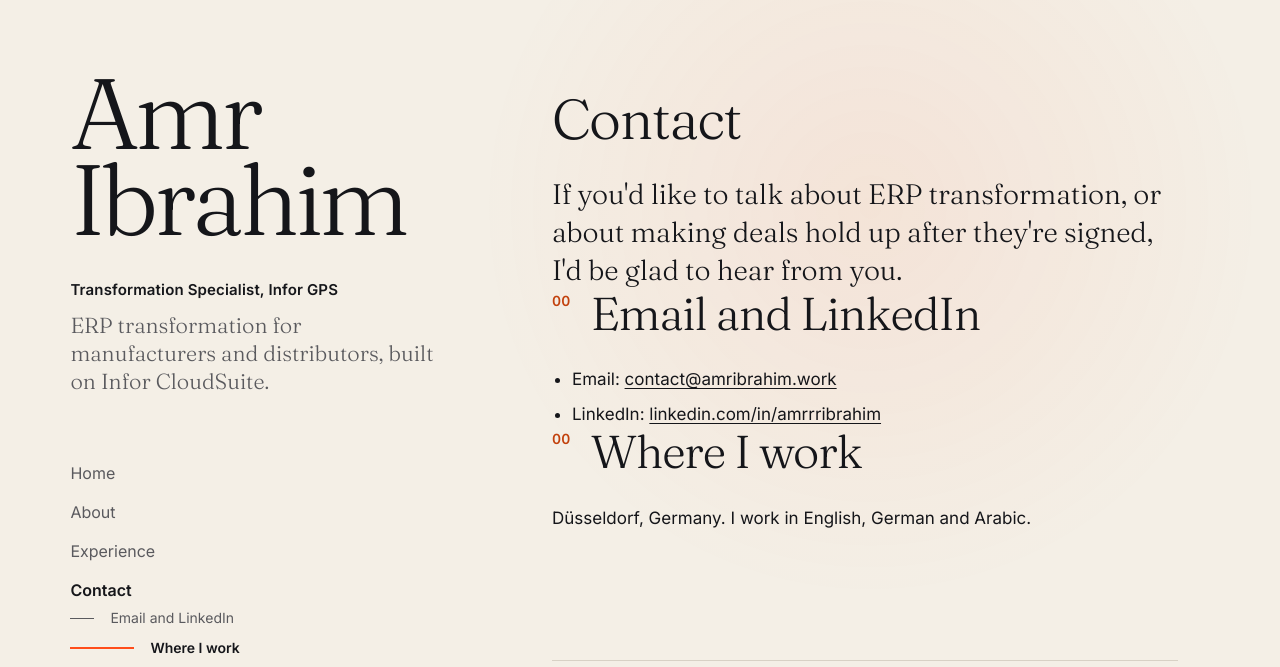
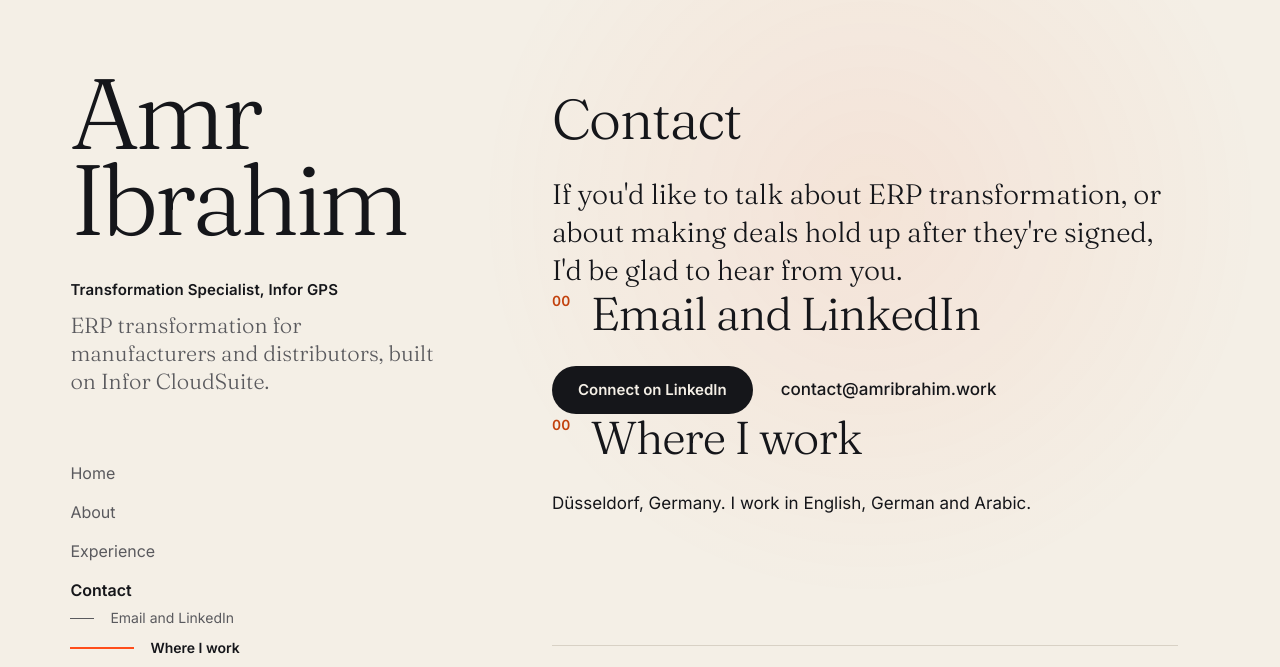
Before and after one commit to AmrrrIbrahim/amrrribrahim.github.io, an Astro site: page /contact in a window 1280 px wide. Shown: the top 667 px of the page. Built offline with nearby package versions, Linux system fonts and the light colour scheme; Astro itself is replaced by a stand-in of ours; a web font is replaced by a local one.

Commit message:
Contact page: LinkedIn button and email link instead of bullet points
Co-Authored-By: Claude Opus 5.5 <noreply@anthropic.com>

```diff
--- a/src/content/pages/en/contact.md
+++ b/src/content/pages/en/contact.md
@@ -9,8 +9,10 @@ slug: contact
 
 ## Email and LinkedIn
 
-- Email: [contact@amribrahim.work](mailto:contact@amribrahim.work)
-- LinkedIn: [linkedin.com/in/amrrribrahim](https://www.linkedin.com/in/amrrribrahim)
+<div class="cta">
+  <a href="https://www.linkedin.com/in/amrrribrahim" class="btn">Connect on LinkedIn</a>
+  <a href="mailto:contact@amribrahim.work" class="u cta-mail">contact@amribrahim.work</a>
+</div>
 
 ## Where I work
 
--- a/src/styles/global.css
+++ b/src/styles/global.css
@@ -342,6 +342,10 @@ body.menu-open { overflow: hidden; }
 .prose a { text-underline-offset: 3px; text-decoration-thickness: 1px; }
 .prose a:hover { color: var(--accent-text); }
 .prose strong { font-weight: 600; }
+/* Buttons and mail links inside Markdown keep their own look */
+.prose .cta { margin-top: 0; }
+.prose .btn, .prose .cta-mail { text-decoration: none; }
+.prose .btn:hover { color: var(--paper); }
 
 /* ---------- Motion: transition from one section to the next ----------
    The script sets --in (0 → 1 as a section arrives from below) and --out
```
